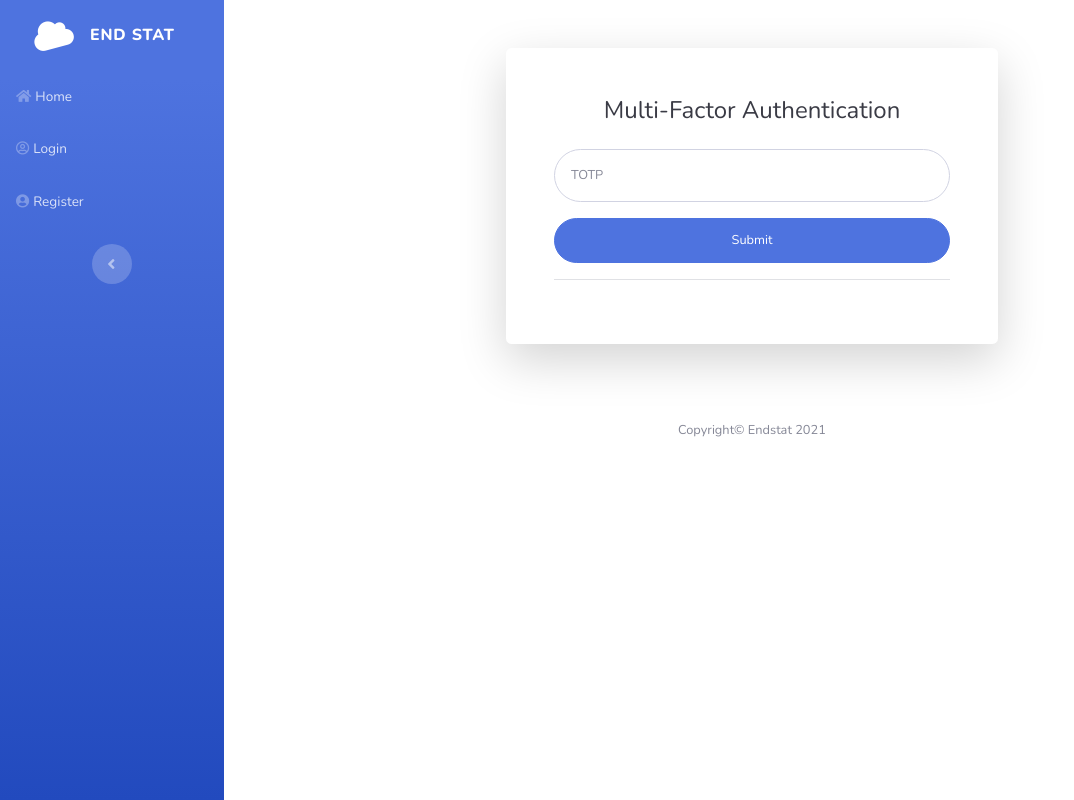
After one commit to AliMickey/endstat, a Python web app: template endstat/templates/auth/totp.html in a window 1280 px wide. The commit adds this page. Shown: the whole page, without its empty margins (0-1074 px from the left). Run offline with Jinja, Linux system fonts and the light colour scheme; the template is opened without the code that fills it, so the values that code supplies are empty.

Commit message:
add support for totp authentication

```diff
--- a/endstat/schema.sql
+++ b/endstat/schema.sql
@@ -10,7 +10,8 @@ CREATE TABLE users (
   first_name TEXT NOT NULL,
   email TEXT UNIQUE NOT NULL,
   password TEXT NOT NULL,
-  time_zone TEXT NOT NULL
+  time_zone TEXT NOT NULL,
+  totp TEXT
 );
 
 CREATE TABLE user_alerts (
--- /dev/null
+++ b/endstat/templates/auth/totp.html
@@ -0,0 +1,43 @@
+{% extends 'builders/base.html' %}
+{% set active_page = "totp" %}
+{% block title %}End Stat - Logisn{% endblock %}
+
+{% block headScripts %}
+{% endblock %}
+
+{% block content %}
+<div class="container">
+    <div class="row justify-content-center">
+        <div class="col-md-9 col-lg-6 col-xl-6">
+            <div class="card shadow-lg o-hidden border-0 my-5">
+                <div class="card-body p-0">
+                    <div class="row">
+                        <div class="col-lg-12 col-xl-12">
+                            <div class="p-5">
+                                <div class="text-center">
+                                    <h4 class="text-dark mb-4">Multi-Factor Authentication</h4>
+                                </div>
+                                <form class="user" method="post">
+                                    <div class="mb-3"><input class="form-control form-control-user" type="text" id="exampleInputTotp" aria-describedby="totpHelp" placeholder="TOTP" name="totp" required></div>
+                                    <button class="btn btn-primary d-block btn-user w-100" type="submit">Submit</button>
+                                    <hr>
+                                </form>
+                                {% if error %}
+                                    <div class="text-center">
+                                        <p class="text-dark mb-4">{{ error }}</p>
+                                        <hr>
+                                    </div>
+                                {% endif %}
+                            </div>
+                        </div>
+                    </div>
+                </div>
+            </div>
+        </div>
+    </div>
+    {% include 'builders/footer.html' %}
+</div>
+{% endblock %}
+
+{% block bodyScripts %}
+{% endblock %}
```
Also changed, not shown: endstat/auth.py (+27 -4 lines), endstat/profile.py (+18 -8 lines), endstat/templates/profile/profile-settings.html (+7 -5 lines).
